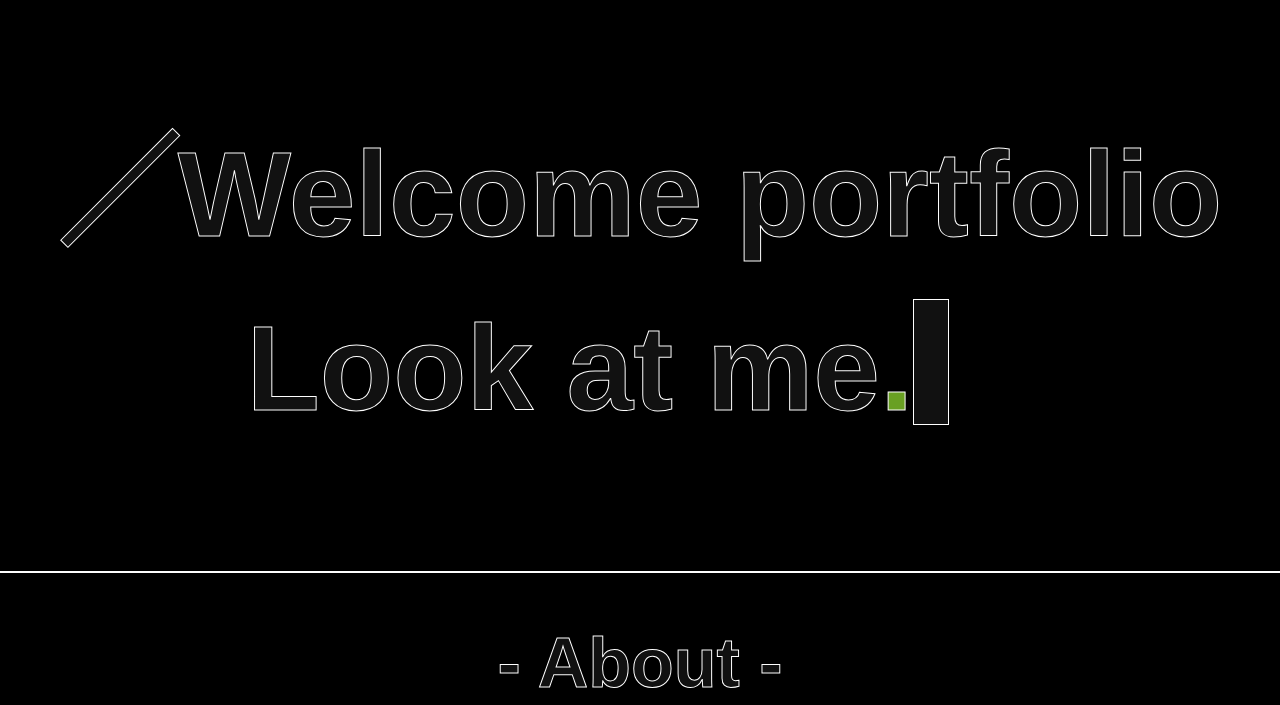
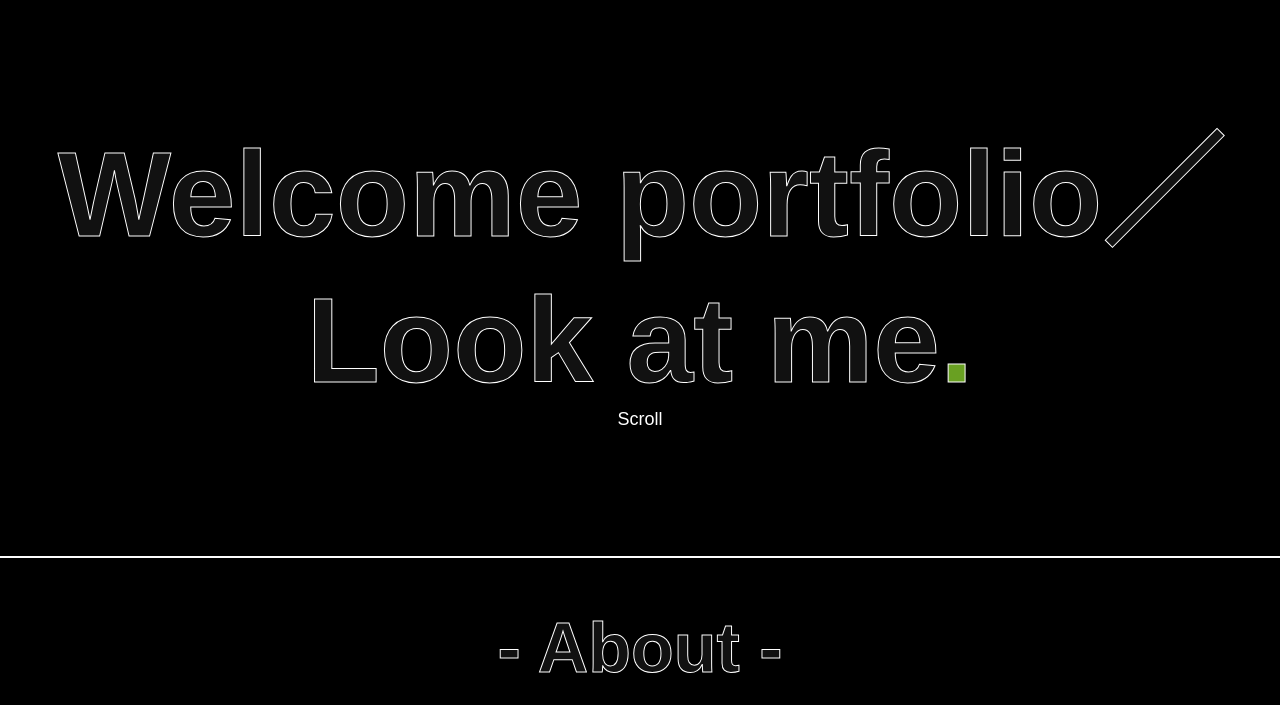
Before and after one commit to mizuno4234/portfolio, a plain HTML site: page index.html in a window 1280 px wide. Shown: the part 95-800 px from the top of the page. Drawn offline with nearby package versions, Linux system fonts and the light colour scheme; some packages are replaced by stand-ins of ours.

Commit message:
Add files via upload

```diff
--- a/index.html
+++ b/index.html
@@ -36,13 +36,15 @@
                 <a href="#contact" class="contact">CONTACT</a>
                 <span></span>
             </div>
+            <div class="openbtn4 fadein-menu"><span></span><span></span><span></span></div>
         </div>
     </header>
     <div class="top-wrapper" id="top">
         <div class="container border">
-            <h1 class="type">／Welcome portfolio</h1>
+            <h1 class="type">Welcome portfolio／<br>Look at me<span class="title">.</span></h1>
                 <!-- <span class="title">.</span></h1> -->
-            <h1 class="typeCatch">Look at me<span class="title">.</span></h1>
+            <!-- <h1 class="typeCatch">Look at me<span class="title">.</span></h1> -->
+            <div class="scrolldown"><span>Scroll</span></div>
         </div>
     </div>
     <div class="about-wrapper" id="about">
```
